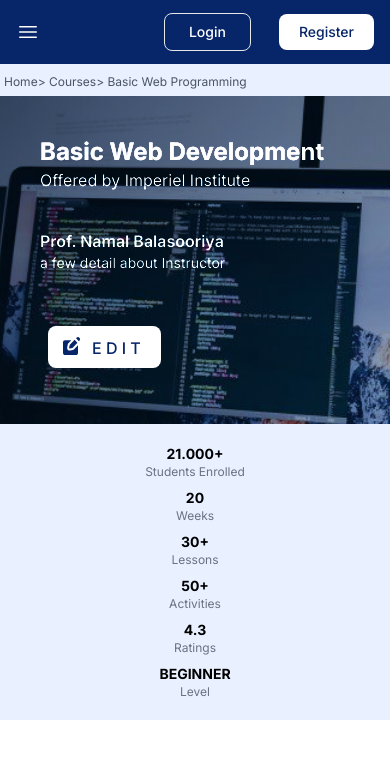
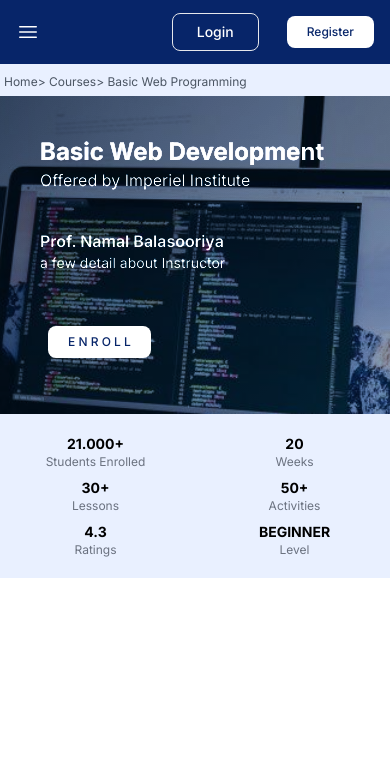
Before and after one commit to Xanvia/MOOC-IT-Center-UOP, a Next.js app in the folder frontend/: page /courses/1 in a window 390 px wide. Shown: the top 758 px of the page. Built offline with nearby package versions, Linux system fonts and the light colour scheme; no server answers.

Commit message:
fix: responsive

```diff
--- a/frontend/src/components/Buttons/EditButtonPrimary.tsx
+++ b/frontend/src/components/Buttons/EditButtonPrimary.tsx
@@ -21,7 +21,7 @@ const EditButtonPrimary: React.FC<ButtonProps> = ({
     >
       <div className="flex">
         <svg
-          className="w-6 h-6 text-primary hover:ring-1 hover:ring-primary_light "
+          className="lg:w-6 lg:h-6 w-4 h-4 text-primary hover:ring-1 hover:ring-primary_light "
           aria-hidden="true"
           xmlns="http://www.w3.org/2000/svg"
           width="24"
@@ -40,7 +40,7 @@ const EditButtonPrimary: React.FC<ButtonProps> = ({
             clip-rule="evenodd"
           />
         </svg>
-        <span className="pt-0.5 pl-2">{text}</span>
+        <span className="pt-0.5 pl-2 text-xs lg:text-sm">{text}</span>
       </div>
     </button>
   );
--- a/frontend/src/components/Course/CourseCard/CourseHome/CourseDescriptionHeader.tsx
+++ b/frontend/src/components/Course/CourseCard/CourseHome/CourseDescriptionHeader.tsx
@@ -20,7 +20,7 @@ const breadcrumbs: BreadcrumbItem[] = [
 ];
 
 const CourseHeader: React.FC = () => {
-  const [isEdit, setIsEdit] = useState(true);
+  const [isEdit, setIsEdit] = useState(false);
 
   const handleClick = () => {};
 
--- a/frontend/src/components/Course/CourseCard/CourseHome/CourseHStat.tsx
+++ b/frontend/src/components/Course/CourseCard/CourseHome/CourseHStat.tsx
@@ -4,7 +4,7 @@ const CourseHStat: React.FC = () => {
   return (
     <div className="bg-primary_light py-5 mt-2 md:mt-0 absolute w-full">
       <div className="max-w-7xl mx-auto">
-        <div className="grid sm:grid-cols-6 sm:gap-8 gap-2 text-center">
+        <div className="grid grid-cols-2 md:grid-cols-6 sm:gap-8 gap-2 text-center">
           <div>
             <p className="md:text-xl sm:text-base text-sm font-bold ">
               21.000+
--- a/frontend/src/components/components.styles.ts
+++ b/frontend/src/components/components.styles.ts
@@ -255,7 +255,8 @@ export const PrimaryButtonClass = clsx(
   "focus:ring-primary_test",
   "font-medium",
   "rounded-lg",
-  "text-sm",
+  "lg:text-sm",
+  "text-xs",
   "px-5",
   "py-2",
   "me-2",
@@ -280,7 +281,8 @@ export const SecondaryButtonClass = clsx(
   "mb-2",
   "dark:focus:ring-white-900",
   "border",
-  "border-white-800"
+  "border-white-800",
+
 );
 
 export const SolidButtonClasses = clsx(
```
